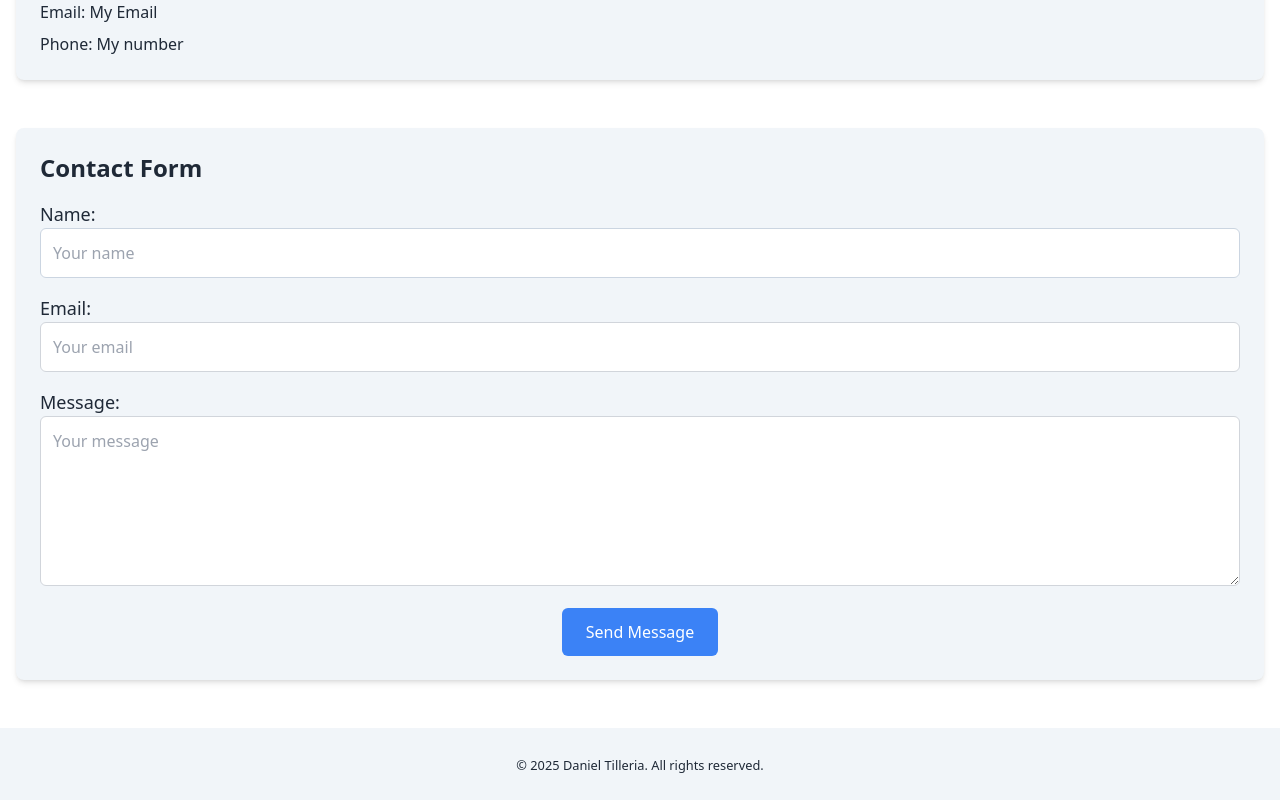
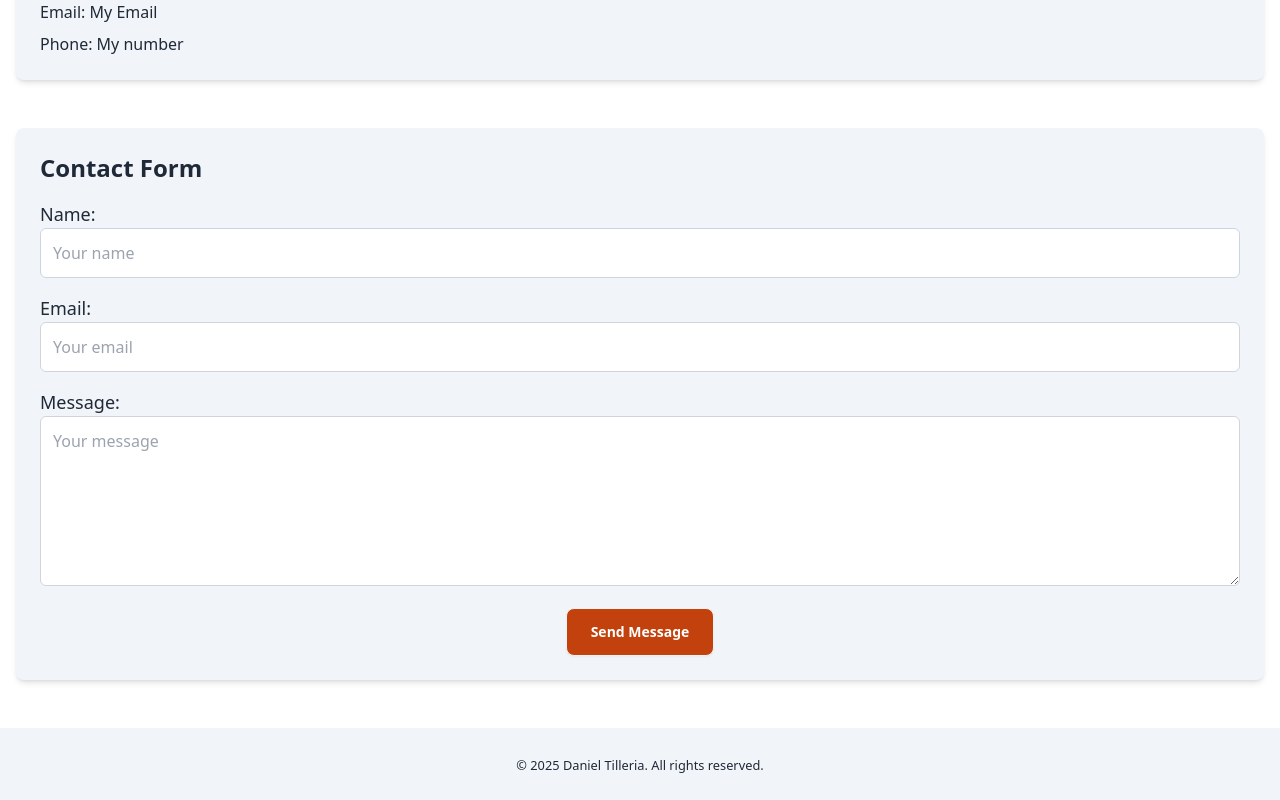
Before and after one commit to Dantilldev/portfolio, a Next.js app: page /contact in a window 1280 px wide. Shown: the part 304-1104 px from the top of the page. Built offline with nearby package versions, Linux system fonts and the light colour scheme.

Commit message:
Update submit button styling on contact page

```diff
--- a/pages/contact.js
+++ b/pages/contact.js
@@ -68,11 +68,13 @@ const Contact = () => {
             </div>
 
             <div className="text-center">
-              <input
+              <button
                 type="submit"
-                value="Send Message"
-                className="px-6 py-3 bg-blue-500 text-white rounded-md cursor-pointer hover:bg-blue-600"
-              />
+                value=""
+                className="btn bg-orange-700 text-white px-6 py-3"
+              >
+                Send Message
+              </button>
             </div>
           </form>
         </div>
```
